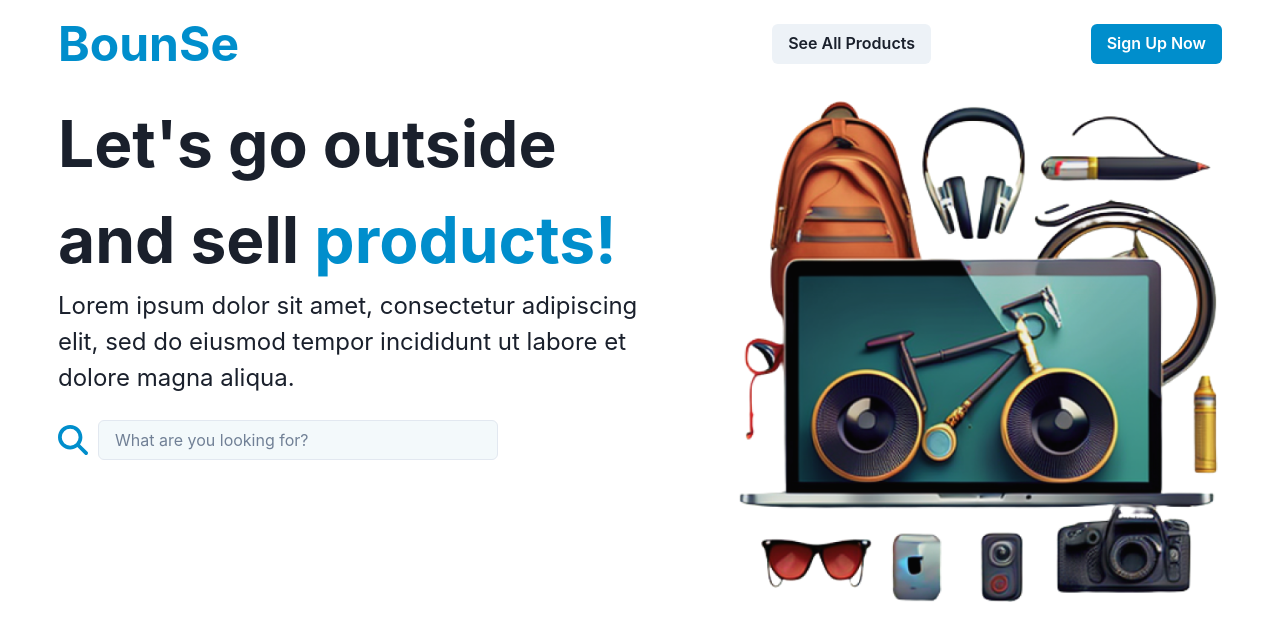
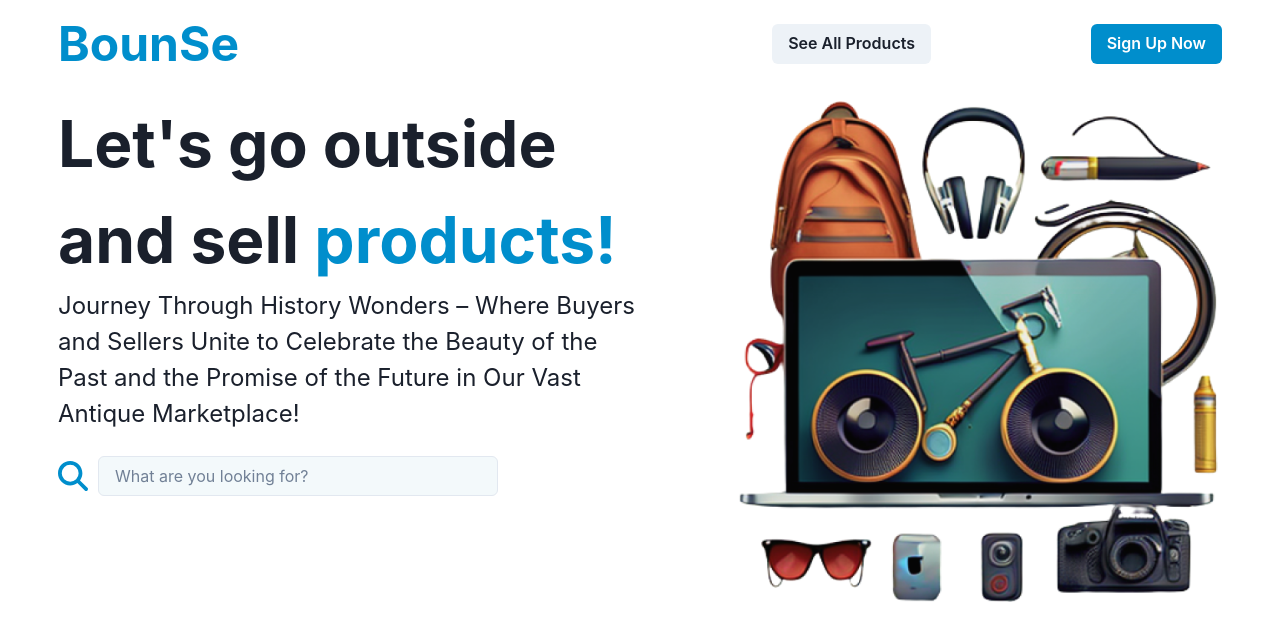
Before and after one commit to iqbalcodes6602/bounse, a React (Create React App) app in the folder frontend/: page / in a window 1280 px wide. Shown: the top 640 px of the page. Built offline with nearby package versions, Linux system fonts and the light colour scheme.

Commit message:
Update LandingPage.js

```diff
--- a/frontend/src/pages/LandingPage.js
+++ b/frontend/src/pages/LandingPage.js
@@ -230,8 +230,7 @@ function LandingPage() {
             <Text
               fontSize={{ base: "20px", md: "24px" }}
             >
-              Lorem ipsum dolor sit amet, consectetur adipiscing elit, sed do eiusmod
-              tempor incididunt ut labore et dolore magna aliqua.
+              Journey Through History Wonders – Where Buyers and Sellers Unite to Celebrate the Beauty of the Past and the Promise of the Future in Our Vast Antique Marketplace!
             </Text>
           </div>
           <FormControl display="flex" alignItems="center" marginTop={{ base: "2", lg: "6" }}>
```
